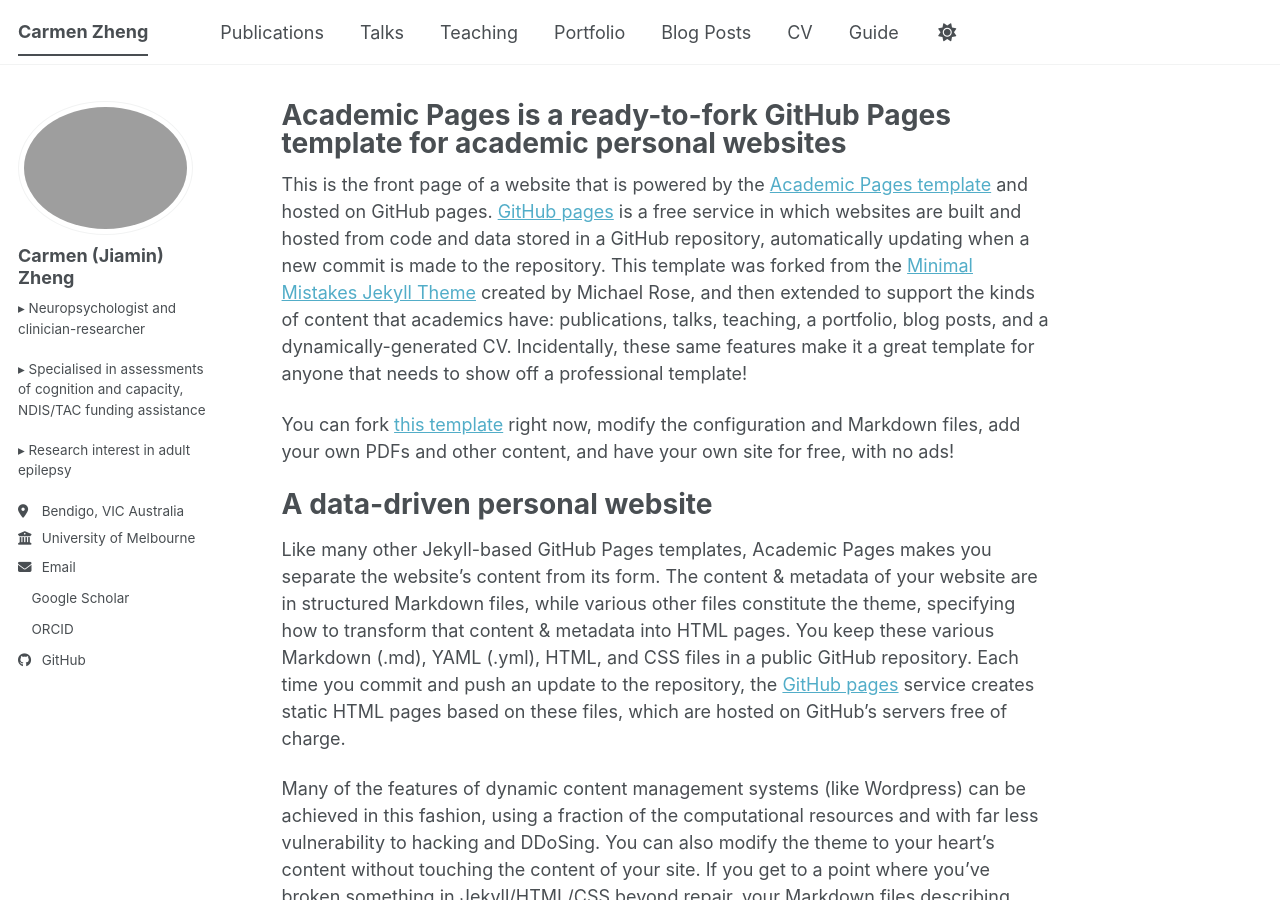
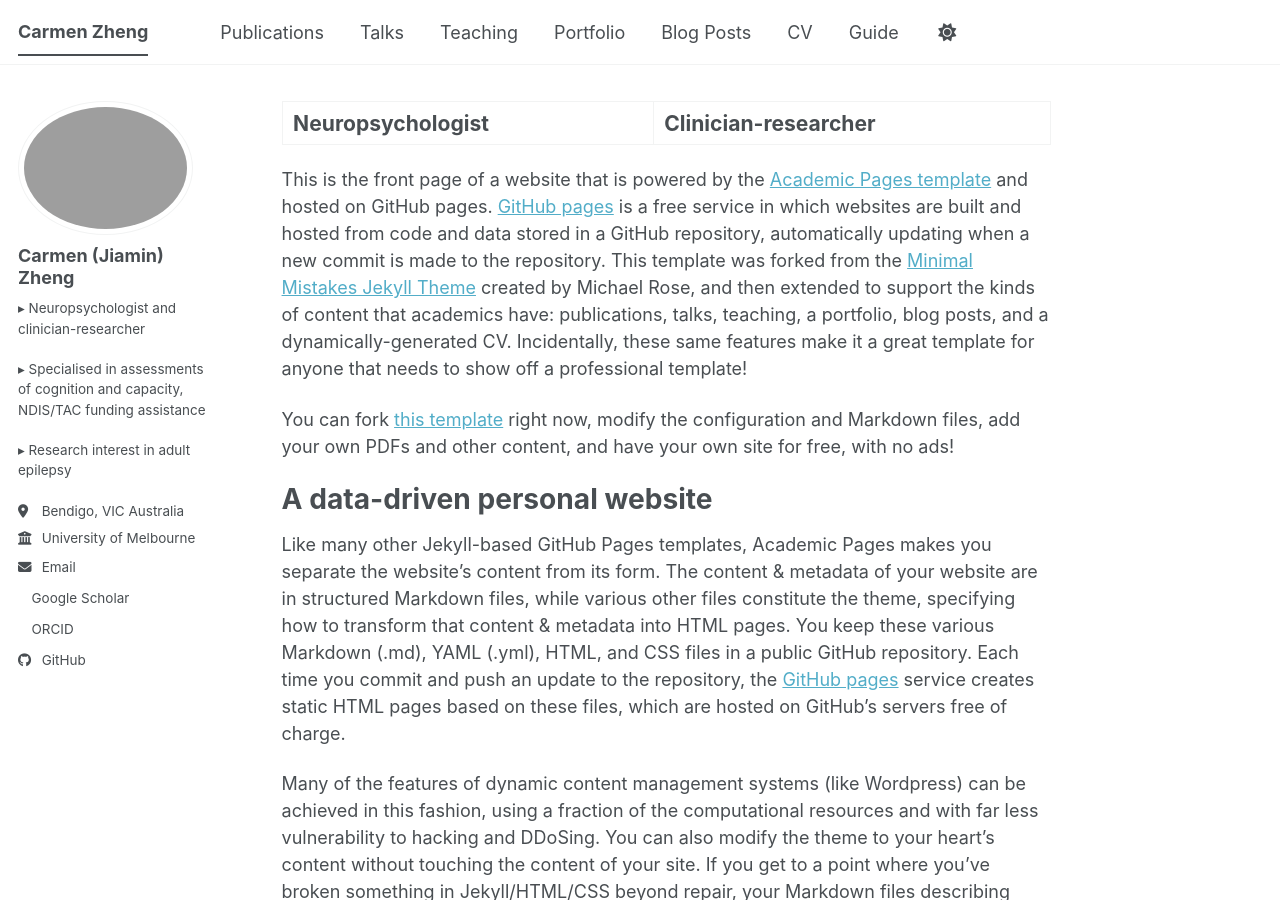
Before and after one commit to carmen-zheng/carmen-zheng.github.io, a Jekyll site: the page built from _pages/about.md, in a window 1280 px wide and 900 px high. Built offline with Jekyll 4.4.1, drawn with Linux system fonts in a browser that asks for light colours; a style sheet for code colours, icons or effects is not loaded.

Commit message:
Update title for about page

```diff
--- a/_pages/about.md
+++ b/_pages/about.md
@@ -1,6 +1,6 @@
 ---
 permalink: /
-title: "Academic Pages is a ready-to-fork GitHub Pages template for academic personal websites"
+title: "Neuropsychologist | Clinician-researcher"
 author_profile: true
 redirect_from:
   - /about/
```
